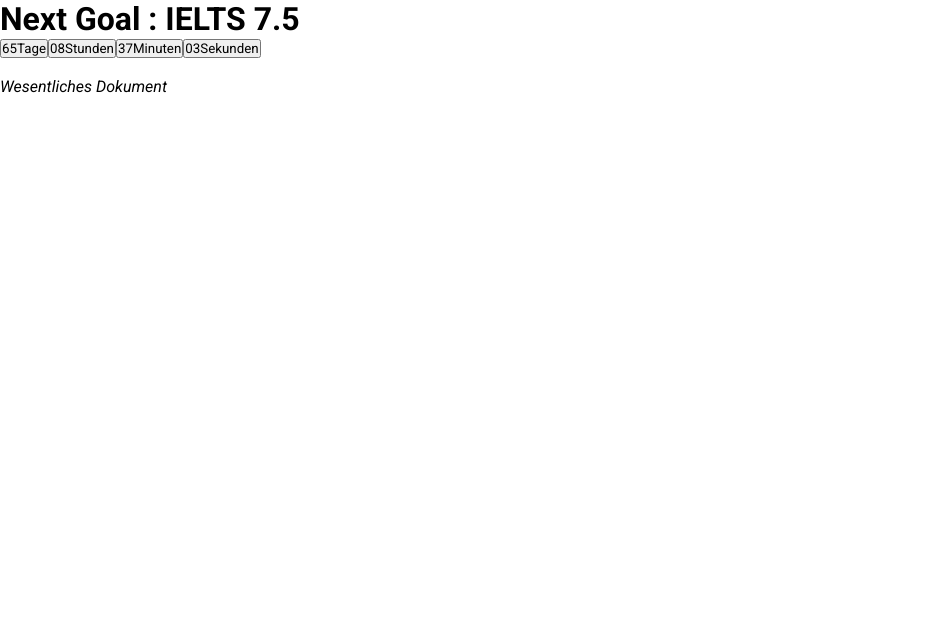
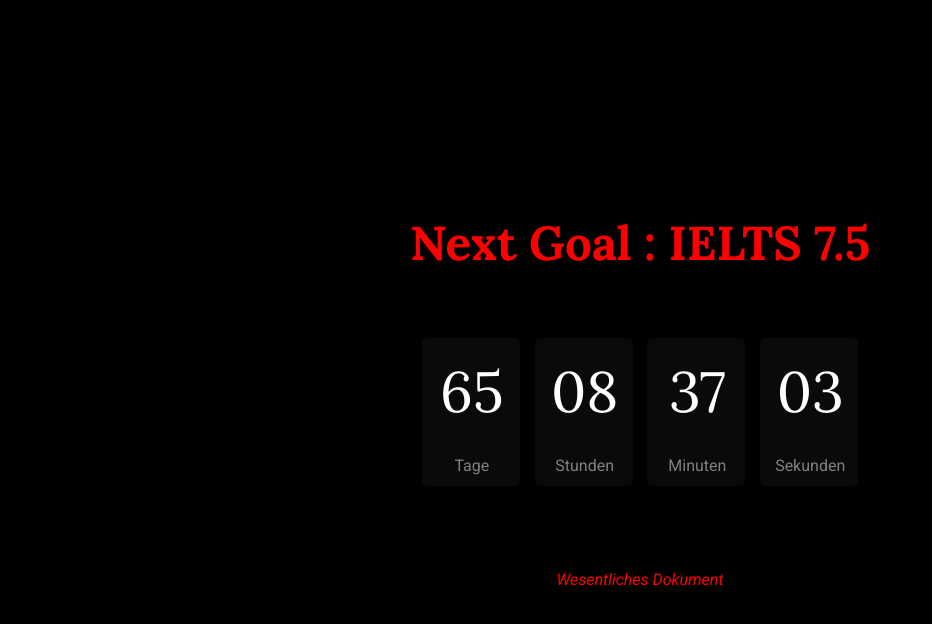
Before and after one commit to akramthedev/die-deutsch-traum, a React (Create React App) app: page / in a window 1280 px wide. Shown: the top 624 px of the page, without its empty margins (0-932 px from the left). Built offline with nearby package versions, Linux system fonts and the light colour scheme.

Commit message:
Update App.css

```diff
--- a/src/App.css
+++ b/src/App.css
@@ -1,220 +1,97 @@
 @import url('https://fonts.googleapis.com/css2?family=Roboto:ital,wght@0,100;0,300;0,400;0,500;0,700;0,900;1,100;1,300;1,400;1,500;1,700;1,900&display=swap');
 @import url('https://fonts.googleapis.com/css2?family=Lora:ital,wght@0,400..700;1,400..700&display=swap');
-
-
-
 *{
   font-family: "Roboto", sans-serif;
   box-sizing: border-box;
   padding: 0;
   margin: 0;
 }
-/* Timeline Container */
-.timeline {
-    position: relative;
-    width: 290px;
-    margin: 0 auto;
-    padding-left: 30px;
+.Home{
+  height: 100vh;
+  width: 100%;
+  background-color: black;
+  overflow: hidden;
+  display: flex;
+  align-items: center;
+  justify-content: center;
+  flex-direction: column;
 }
-
-  /* Timeline Line */
-  .timeline::before {
-    content: '';
-    position: absolute;
-    left: 12px;
-    top: 0;
-    bottom: 0;
-    width: 2px;
-    background-color: #e4e4e4;
+.Home h1{
+  font-size: 2.97rem;
+  font-weight: 800;
+  color: red;
+  font-family: "Lora", serif;
 }
-
-  /* Timeline Item */
-  .timeline-item {
-    position: relative;
-    padding-left: 10px;
-    margin-bottom: 30px;
+.Timer{
+  display: flex;
+  align-items: center;
+  justify-content: center;
+  margin-top: 4rem;
+  margin-bottom: 4rem;
 }
-
-  /* Date */
-  .timeline-item-date {
-    font-size: 14px;
-    font-weight: bold;
-    color: #333;
-    position: absolute;
-    left: -111px;
-    top: 5px;
+.Timer span{
+  font-size: 3rem;
+  font-weight: 400;
 }
-
-  /* Timeline Item Content */
-  .timeline-item-content {
-    background-color: #f5f5f5;
-    padding: 5px;
-    border-radius: 8px;
-    box-shadow: 0 2px 4px rgba(0, 0, 0, 0.1);
+.timer-display{
   display: flex;
   align-items: center;
 }
-
-  /* Event Logo */
-  .timeline-item-logo {
-    width: 50px;
-    height: 50px;
-    object-fit: cover;
-    border-radius: 50%;
-    margin-right: 15px;
+.timer-display button{
+  height: 150px;
+  width: 100px;
+  margin: 0 0.4rem;
+  border-radius: 0.4rem;
+  border: 1px solid rgb(0, 0, 0);
+  outline: none;
+  display: flex;
+  background-color: rgb(10, 10, 10);
+  flex-direction:column;
+  color: white;
 }
-
-  /* Event Text */
-  .timeline-item-content p {
-    margin: 0;
-    font-size: 16px;
-    color: #555;
+.timer-display button span:first-child{
+  height: 110px;
+  width: 100px;
+  display: flex;
+  align-items: center;
+  justify-content: center;
+  font-family: "Lora", serif;
+  font-size: 3.556rem;
 }
-
-
-  .MarkAsDone{
-    color: rgb(57, 199, 29) !important;
+.timer-display button span:last-child{
+  font-size: 1rem;
+  height: 40px;
+  width: 100px;
+  color: gray;
+  display: flex;
+  align-items: center;
+  justify-content: center;
 }
-
-.XXX{
-    display: flex;
+.Home2{
   height: 100vh;
   width: 100%;
+  backdrop-filter: blur(3px) saturate(200%);
+  -webkit-backdrop-filter: blur(3px) saturate(200%);
+  background-color: rgba(17, 25, 40, 0);
+  overflow: hidden;
+  display: flex;
   align-items: center;
   justify-content: center;
-    flex-direction: row;
+  flex-direction: column;
 }
-.caseOn98{
-    height: 100%;
-    display: flex;
-    justify-content: center;
-}
-
-
-.caseOn981{
-    width: 24%;
-}
-.caseOn982{
-    width: 76%;
-    padding: 5rem;
-    display: flex;
-    justify-content :unset !important;
-    flex-direction: column;
-    align-items: center;
-}
-
-
-.MarkAsDoneItem .timeline-item-content{
-    background-color: rgb(57, 199, 29) !important;
-    color: white !important;
-}
-
-.MarkAsDoneItem .timeline-item-content p{
-    background-color: rgb(57, 199, 29) !important;
-    color: white !important;
-}
-
-.task-list {
-    list-style: none;
-    padding: 0;
-  }
-
-  .task-item {
-    display: flex;
-    justify-content: space-between;
-    align-items: center;
-    margin: 1rem 0;
-    background-color:  rgb(248, 248, 248);
-    width: 700px;
-    height: 50px;
-    border-radius: 0.5rem;
-    padding: 0.3rem 0.6rem;
-  }
-
-  .task-item span {
+.sojqefd{
+  color: red;
   cursor: pointer;
 }
-
-  .task-done {
-    text-decoration: line-through;
-    color: gray;
+.sojqefd:hover{
+  text-decoration: underline;
 }
-
-  .task-actions button {
-    margin-left: 10px;
-        outline : none;border-radius : 0.4rem;
-    border : none;
+.Dokument{
+  height: 100vh;
+  width: 100%;
+  overflow: hidden;
+  display: flex;
+  align-items: center;
+  justify-content: center;
+  flex-direction: column;
 }
-
-  .task-input input {
-    padding: 0 1rem;
-    width: 600px;
-    outline: none;
-    height: 45px;
-    border: 1px solid rgb(200, 200, 200);
-    margin-right: 10px;
-    border-radius: 0.6rem;
-    margin-bottom: 1.5rem;
-  }
-
-  .task-input button {
-    padding: 5px 10px;
-        outline : none;
-    border-radius : 0.4rem;
-    border : none;
-  }
-
-
-  .caseOn982 h2{
-    font-size: 2rem ;
-    font-weight: 700;
-    margin-bottom: 2rem;
-    text-align: center;
-  }
-
-  .caseOn982 button{
-    height: 30px !important;
-    min-width: 80px !important;
-    background-color:  rgb(57, 199, 29) !important;
-    color: white !important;
-    cursor: pointer ;
-    outline : none;border-radius : 0.4rem;
-    border : none;
-    transition: .2s all ease-in-out;
-  }
-
-  .task-input button{
-    height: 43.5px !important;
-        outline : none;border-radius : 0.4rem;
-    border : none;
-  }
-
-  .caseOn982 button:hover{
-    background-color:  rgb(38, 142, 17) !important;
-
-}
-
-.task-item{
-    padding-left :1.5rem ;
-}
-
-.task-actions button{
-    background-color: rgb(230, 0, 0) !important;
-      outline : none;
-    border : none;border-radius : 0.4rem;
-}
-.task-actions  button:hover{
-    background-color: rgb(176, 0, 0) !important;
-}
-
-.sojqefd span{
-    text-align: center;
-    width: 100%;
-    text-decoration: underline;
-    color:  rgb(57, 199, 29) !important;
-}
-
-.sojqefd{
-    width: 100%;
-    text-align: center;
-}
```
Lines whose indentation alone changed are shown as unchanged.
